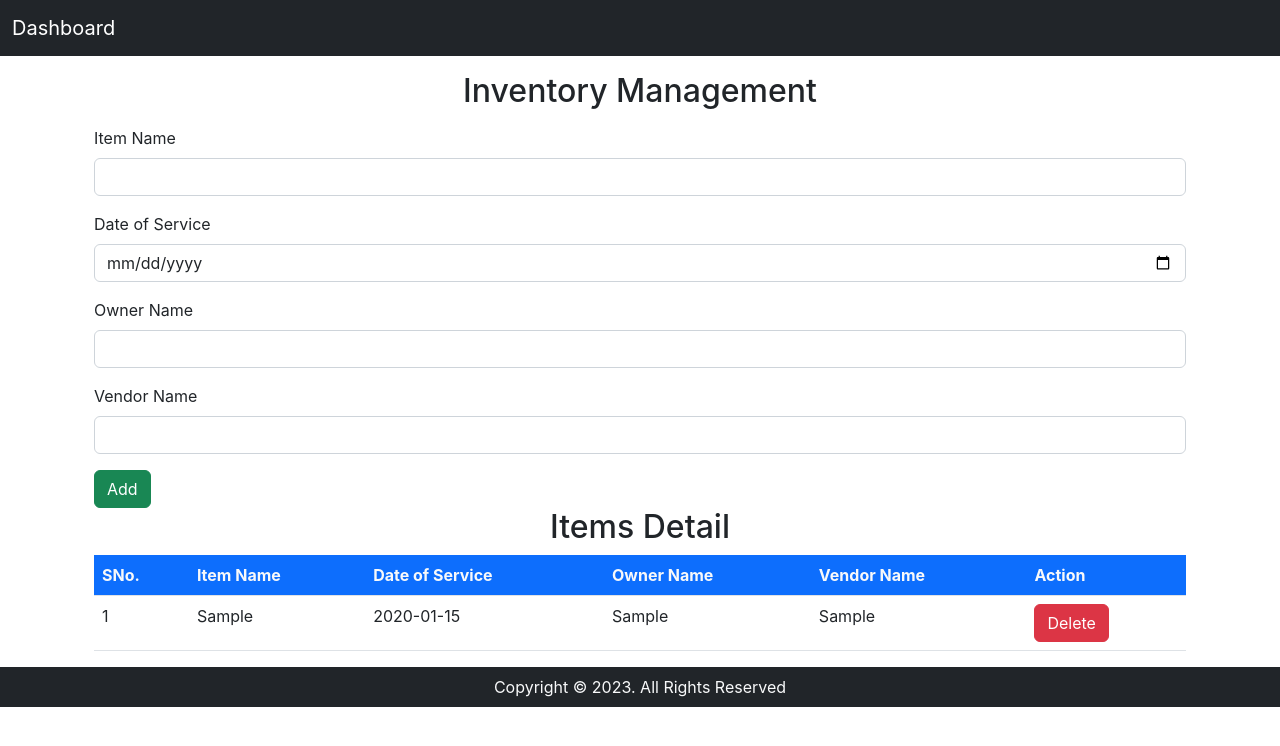
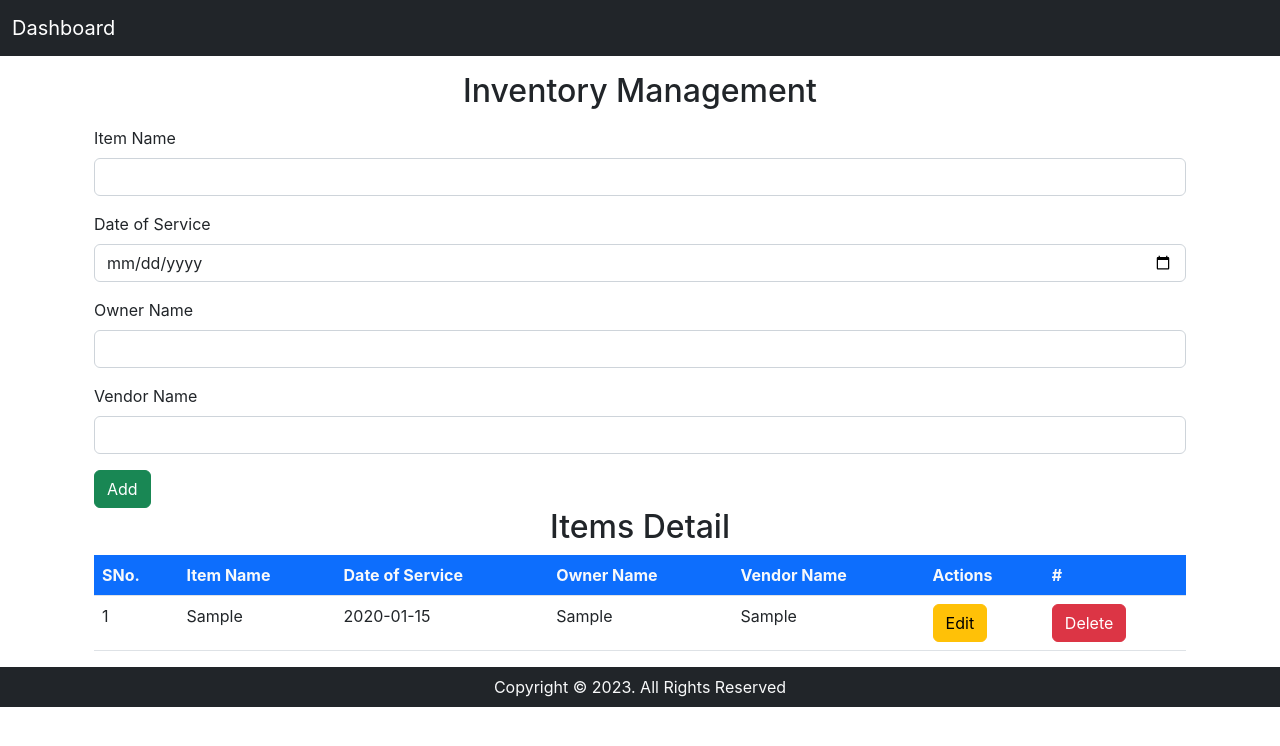
Before and after one commit to mdfaizanalam2000/inventory-management, a React (Create React App) app: page / in a window 1280 px wide. Both pictures are taken after typing "Sample", "2020-01-15", "Sample", "Sample" into the empty fields and a click on the button "Add". Shown: the top 746 px of the page. Built offline with nearby package versions, Linux system fonts and the light colour scheme.

Commit message:
added edit functionality

```diff
--- a/src/App.js
+++ b/src/App.js
@@ -18,6 +18,51 @@ function App() {
       return t !== todo;
     }))
     localStorage.setItem("todos", JSON.stringify(todos));
+  }
+
+  const [title, setTitle] = useState("");
+  const [desc, setDesc] = useState("");
+  const [owner, setOwner] = useState("");
+  const [vendor, setVendor] = useState("");
+  const [toggleButton, setToggleButton] = useState(false);
+  const [isEditItem, setIsEditItem] = useState(null);
+  function onEdit(todo) {
+    setToggleButton(true);
+    setTitle(todo.title);
+    setDesc(todo.desc);
+    setOwner(todo.owner);
+    setVendor(todo.vendor);
+    setIsEditItem(todo.sno);
+  }
+
+  function submit(e) {
+    e.preventDefault();
+    if (!title || !desc || !owner || !vendor) {
+      alert("Please fill all the fields")
+    }
+    else if (toggleButton) {
+      setTodos(
+        todos.map((item) => {
+          if (item.sno === isEditItem) {
+            return { ...item, title: title, desc: desc, owner: owner, vendor: vendor }
+          }
+          return item;
+        })
+      )
+      setTitle("");
+      setDesc("");
+      setOwner("");
+      setVendor("");
+      setToggleButton(false);
+      setIsEditItem(null);
+    }
+    else {
+      addTodo(title, desc, owner, vendor);
+      setTitle("");
+      setDesc("");
+      setOwner("");
+      setVendor("");
+    }
   }
 
   function addTodo(title, desc, owner, vendor) {
@@ -48,8 +93,8 @@ function App() {
     <>
       <Navbar />
       <div className='container'>
-        <AddTodo addTodo={addTodo} />
-        <Table todos={todos} onDelete={onDelete} />
+        <AddTodo addTodo={addTodo} toggleButton={toggleButton} submit={submit} title={title} desc={desc} owner={owner} vendor={vendor} setTitle={setTitle} setDesc={setDesc} setOwner={setOwner} setVendor={setVendor} />
+        <Table todos={todos} onDelete={onDelete} onEdit={onEdit} />
       </div>
       <Footer />
     </>
--- a/src/Components/AddTodo.js
+++ b/src/Components/AddTodo.js
@@ -1,45 +1,28 @@
 import React from 'react'
-import { useState } from 'react'
 
 export default function AddTodo(props) {
-    const [title, setTitle] = useState("");
-    const [desc, setDesc] = useState("");
-    const [owner, setOwner] = useState("");
-    const [vendor, setVendor] = useState("");
-    function submit(e) {
-        e.preventDefault();
-        if (!title || !desc || !owner || !vendor) {
-            alert("Please fill all the fields")
-        }
-        else {
-            props.addTodo(title, desc, owner, vendor);
-            setTitle("");
-            setDesc("");
-            setOwner("");
-            setVendor("");
-        }
-    }
     return (
         <div className='container'>
             <h2 className='text-center my-3'>Inventory Management</h2>
-            <form onSubmit={submit}>
+            <form onSubmit={props.submit}>
                 <div className="mb-3">
                     <label htmlFor="title" className="form-label">Item Name</label>
-                    <input type="text" value={title} onChange={(e) => { setTitle(e.target.value) }} className="form-control" id="title" />
+                    <input type="text" value={props.title} onChange={(e) => { props.setTitle(e.target.value) }} className="form-control" id="title" />
                 </div>
                 <div className="mb-3">
                     <label htmlFor="desc" className="form-label">Date of Service</label>
-                    <input type="date" value={desc} onChange={(e) => { setDesc(e.target.value) }} className="form-control" id="desc" />
+                    <input type="date" value={props.desc} onChange={(e) => { props.setDesc(e.target.value) }} className="form-control" id="desc" />
                 </div>
                 <div className="mb-3">
                     <label htmlFor="owner" className="form-label">Owner Name</label>
-                    <input type="text" value={owner} onChange={(e) => { setOwner(e.target.value) }} className="form-control" id="owner" />
+                    <input type="text" value={props.owner} onChange={(e) => { props.setOwner(e.target.value) }} className="form-control" id="owner" />
                 </div>
                 <div className="mb-3">
                     <label htmlFor="vendor" className="form-label">Vendor Name</label>
-                    <input type="text" value={vendor} onChange={(e) => { setVendor(e.target.value) }} className="form-control" id="vendor" />
+                    <input type="text" value={props.vendor} onChange={(e) => { props.setVendor(e.target.value) }} className="form-control" id="vendor" />
                 </div>
-                <button type="submit" className="btn btn-success">Add</button>
+                {props.toggleButton ? <button type="submit" className="btn btn-success">Update</button> : <button type="submit" className="btn btn-success">Add</button>}
+
             </form>
         </div>
     )
--- a/src/Components/Table.js
+++ b/src/Components/Table.js
@@ -14,12 +14,13 @@ export default function Heading(props) {
                                 <th scope="col">Date of Service</th>
                                 <th scope="col">Owner Name</th>
                                 <th scope="col">Vendor Name</th>
-                                <th scope="col">Action</th>
+                                <th scope="col">Actions</th>
+                                <th scope="col">#</th>
                             </tr>
                         </thead>
                         <tbody>
                             {props.todos.map((todo) => {
-                                return <Todo todo={todo} key={todo.sno} onDelete={props.onDelete} />
+                                return <Todo todo={todo} key={todo.sno} onDelete={props.onDelete} onEdit={props.onEdit} />
                             })}
                         </tbody>
                     </table>
--- a/src/Components/Todo.js
+++ b/src/Components/Todo.js
@@ -9,7 +9,12 @@ export default function Todo(props) {
                 <td>{props.todo.desc}</td>
                 <td>{props.todo.owner}</td>
                 <td>{props.todo.vendor}</td>
-                <td><button className='btn btn-danger' onClick={() => { props.onDelete(props.todo) }}>Delete</button></td>
+                <td>
+                    <button className='btn btn-warning' onClick={() => { props.onEdit(props.todo) }}>Edit</button>
+                </td>
+                <td>
+                    <button className='btn btn-danger' onClick={() => { props.onDelete(props.todo) }}>Delete</button>
+                </td>
             </tr>
         </>
     )
```
